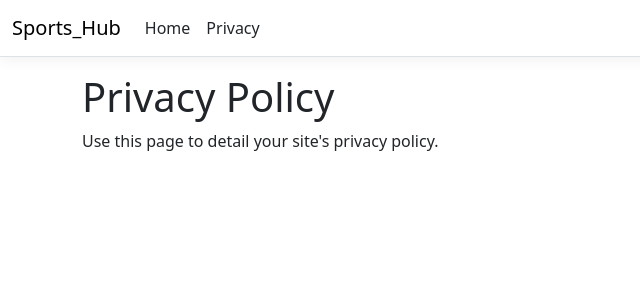
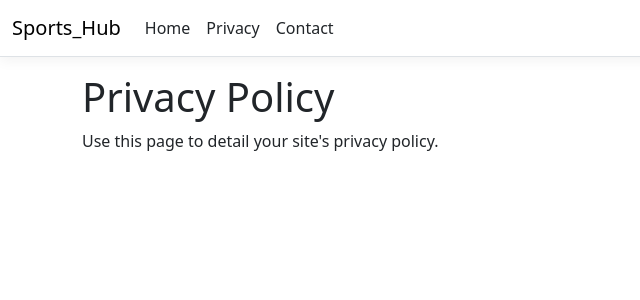
Before and after one commit to CassanovaFrankenstein00/Sports-Hub, an ASP.NET Core app: page /Home/Privacy in a window 1280 px wide. Shown: the top 300 px of the page, without its empty margins (0-640 px from the left). Run offline with ASP.NET Core 8, Linux system fonts and the light colour scheme; style sheets or scripts are compiled from the project's sources.

Commit message:
Contact, privacy

```diff
--- a/Controllers/HomeController.cs
+++ b/Controllers/HomeController.cs
@@ -23,6 +23,12 @@ namespace Sports_Hub.Controllers
             return View();
         }
 
+        public IActionResult Contact()
+        {
+            return View();
+        }
+
+
         [ResponseCache(Duration = 0, Location = ResponseCacheLocation.None, NoStore = true)]
         public IActionResult Error()
         {
--- /dev/null
+++ b/Views/Home/Contact.cshtml
@@ -0,0 +1,6 @@
+@{
+    ViewData["Title"] = "Contact";
+}
+<h1>@ViewData["Title"]</h1>
+
+<p>Use this page to detail your site's contact information.</p>
--- a/Views/Shared/_Layout.cshtml
+++ b/Views/Shared/_Layout.cshtml
@@ -26,6 +26,10 @@
                         <li class="nav-item">
                             <a class="nav-link text-dark" asp-area="" asp-controller="Home" asp-action="Privacy">Privacy</a>
                         </li>
+                        <li class="nav-item">
+                            <a class="nav-link text-dark" asp-area="" asp-controller="Home" asp-action="Contact">Contact</a>
+                        </li>
+
                     </ul>
                 </div>
             </div>
```
Also changed, not shown: .github/copilot-instructions.md (added).
